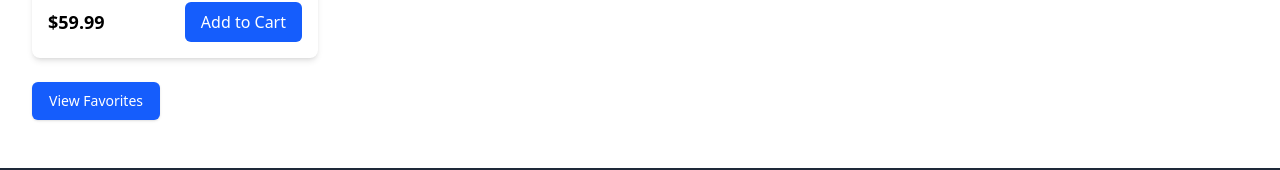
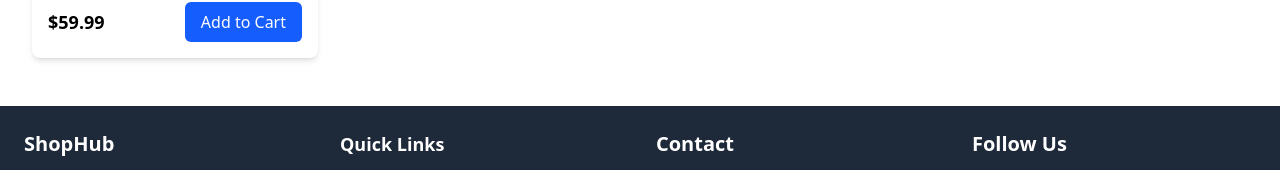
Before and after one commit to safi12-3/academy_web_level_2_ecommerce_starter, a React (Vite) app: page /categories in a window 1280 px wide. Shown: the part 979-1149 px from the top of the page. Built offline with nearby package versions, Linux system fonts and the light colour scheme.

Commit message:
final fix

```diff
--- a/src/pages/CategoriesPage.jsx
+++ b/src/pages/CategoriesPage.jsx
@@ -1,4 +1,4 @@
-import { useLocation, useNavigate } from "react-router-dom";
+import { useLocation } from "react-router-dom";
 import { initialProducts } from "../lib/data";
 import Card from "../components/Card";
 import Criterias from "../components/Criterias";
@@ -7,7 +7,6 @@ import debounce from "lodash.debounce";
 
 const CategoriesPage = () => {
   const location = useLocation();
-  const navigate = useNavigate();
   const { category: initialCategory } = location.state || {};
 
   const [favorites, setFavorites] = useState(() => {
@@ -119,14 +118,6 @@ const CategoriesPage = () => {
           }
         />
       </div>
-      <div className="mt-6">
-        <button
-          onClick={() => navigate("/favorites")}
-          className="inline-flex items-center px-4 py-2 border border-transparent shadow-sm text-sm font-medium rounded-md text-white bg-blue-600 hover:bg-blue-700 focus:outline-none focus:ring-2 focus:ring-offset-2 focus:ring-blue-500"
-        >
-          View Favorites
-        </button>
-      </div>
     </div>
   );
 };
```
